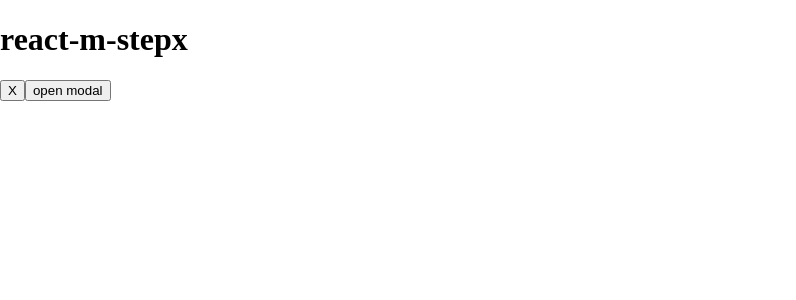
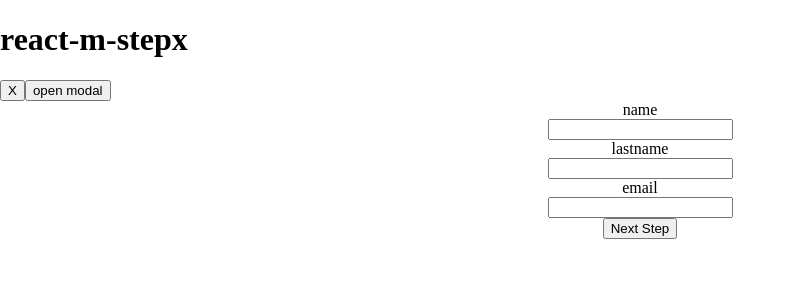
Before and after one commit to villarrealjoaquin/react-m-stepx, a React (Vite) app: page / in a window 1280 px wide. Shown: the top 300 px of the page, without its empty margins (0-796 px from the left). Built offline with nearby package versions, Linux system fonts and the light colour scheme.

Commit message:
feat: MStepxLazy component completed

```diff
--- a/src/App.tsx
+++ b/src/App.tsx
@@ -1,5 +1,6 @@
 import { MStepx } from './components';
 import Data from './components/Data';
+import MStepxLazy from './components/MStepxLazy';
 import { Portal } from './components/Portal';
 import { Step1, Step2, Step3 } from './examples';
 import { useStepx } from './hooks/useStepx';
@@ -9,6 +10,12 @@ const STEPS = [
   <Step2 />,
   <Step3 />,
 ]
+
+const stepsLazy = [
+  () => import('./examples/Step1'),
+  () => import('./examples/Step2'),
+  () => import('./examples/Step3'),
+];
 
 function App() {
   const { isPortalActive, toggleStep } = useStepx();
@@ -20,13 +27,14 @@ function App() {
         <Portal open={isPortalActive}>
           <MStepx
             steps={STEPS}
-            overlay={true}
+            overlay={false}
             className='test'
           />
         </Portal>
         <button>X</button>
         <button onClick={toggleStep}>open modal</button>
         <Data />
+        <MStepxLazy steps={stepsLazy} overlay={false} />
       </div>
     </>
   )
--- /dev/null
+++ b/src/components/MStepxLazy.tsx
@@ -0,0 +1,22 @@
+import { lazy, Suspense } from 'react';
+import { useStepx } from '../hooks/useStepx';
+
+interface MStepxProps {
+  steps: (() => Promise<{ default: React.ComponentType<any> }>)[]; // Funciones de importación dinámica
+  overlay?: boolean;
+  className?: string;
+}
+
+export default function MStepxLazy({ steps, overlay, className = '' }: MStepxProps) {
+  const { getCurrentStep } = useStepx();
+
+  const StepLazy = lazy(() => steps[getCurrentStep()]());
+
+  return (
+    <div className={`${overlay ? 'overlay' : ''} ${className}`}>
+      <Suspense fallback={<div>Loading...</div>}>
+        <StepLazy />
+      </Suspense>
+    </div>
+  );
+}
```
